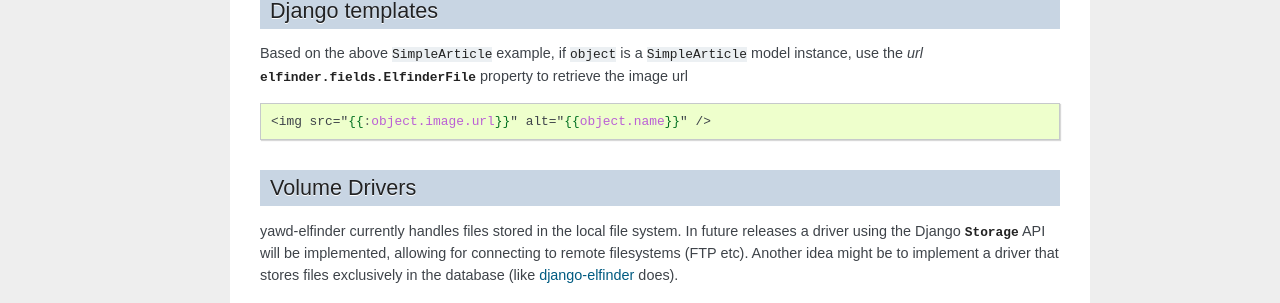
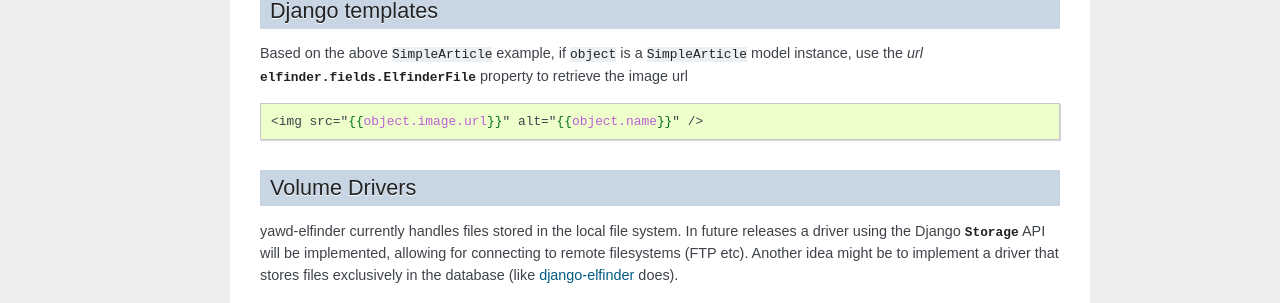
Before and after one commit to ppetrid/yawd-elfinder, a Sphinx documentation site: the page built from docs/usage.rst, in a window 1280 px wide. Shown: the part 1049-1352 px from the top of the page. Built offline with Sphinx 7.4.7, drawn with Linux system fonts in a browser that asks for light colours.

Commit message:
fix typo in docs

```diff
--- a/docs/usage.rst
+++ b/docs/usage.rst
@@ -74,7 +74,7 @@
 
 .. code-block:: django
 
-   <img src="{{:object.image.url}}" alt="{{object.name}}" />
+   <img src="{{object.image.url}}" alt="{{object.name}}" />
 
 Volume Drivers
 ==============
```
